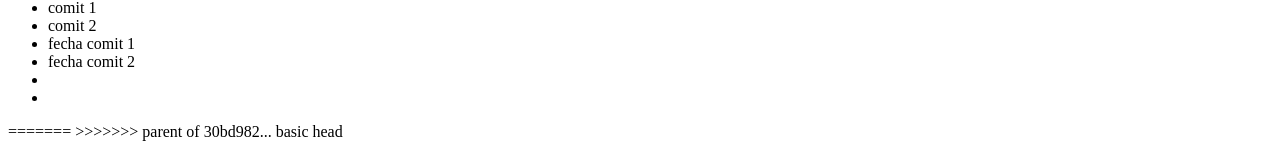
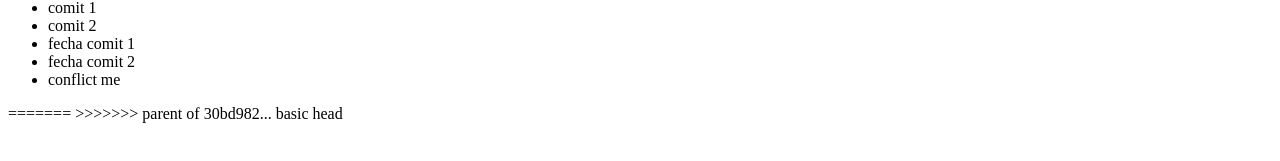
Before and after one commit to yuriy49/new_project, a plain HTML site: page index.html in a window 1280 px wide. Shown: the part 163-324 px from the top of the page. Drawn offline with Linux system fonts and the light colour scheme.

Commit message:
commit conflict

```diff
--- a/index.html
+++ b/index.html
@@ -19,8 +19,7 @@
       <li>comit 2</li>
       <li>fecha comit 1 </li>
       <li>fecha comit 2</li>
-      <li></li>
-      <li></li>
+      <li>conflict me</li>
     </ul>
   </head>
   <body></body>
```
